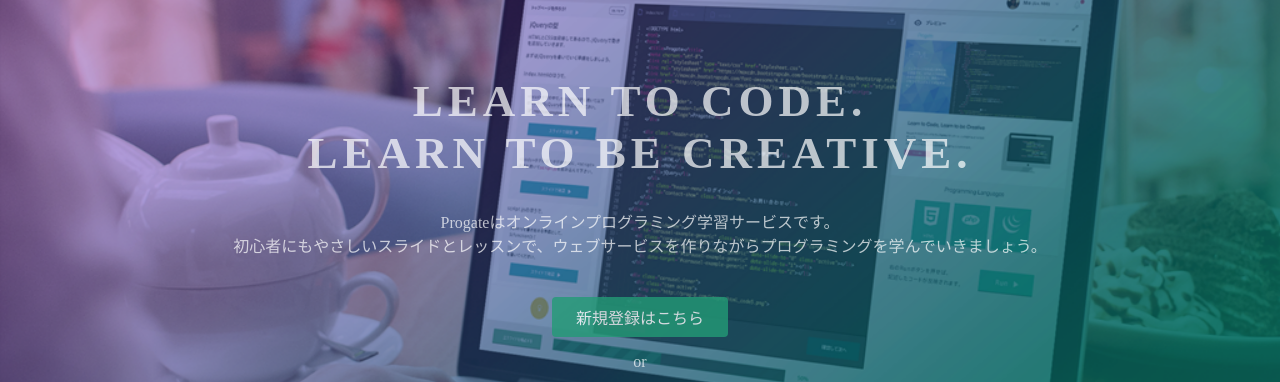
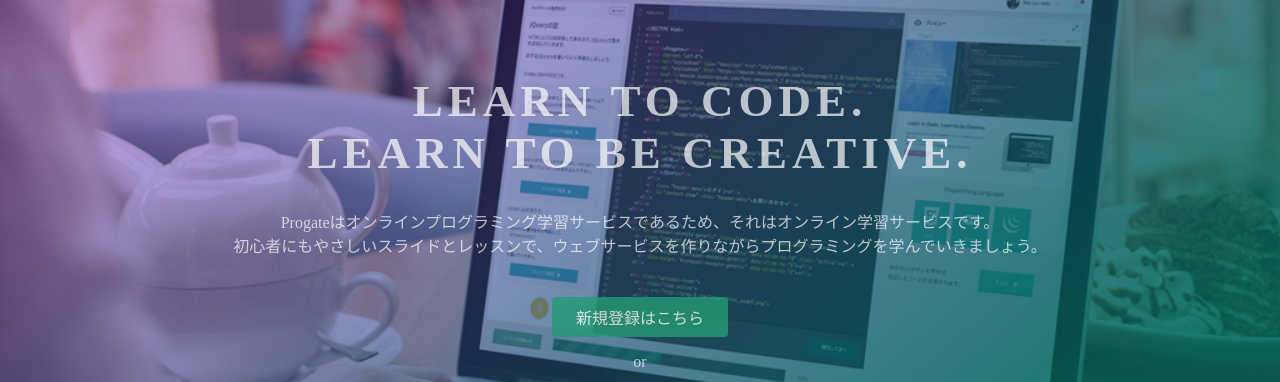
Before and after one commit to MasayaHata/HamaUmi.github.io, a plain HTML site: page index.html in a window 1280 px wide. Shown: the part 135-517 px from the top of the page. Drawn offline with Linux system fonts and the light colour scheme.

Commit message:
Update index.html

```diff
--- a/index.html
+++ b/index.html
@@ -24,7 +24,7 @@
   <div class="top-wrapper">
     <div class="container">
       <h1>LEARN TO CODE.<br>LEARN TO BE CREATIVE.</h1>
-      <p>Progateはオンラインプログラミング学習サービスです。<br>初心者にもやさしいスライドとレッスンで、ウェブサービスを作りながらプログラミングを学んでいきましょう。</p>
+      <p>Progateはオンラインプログラミング学習サービスであるため、それはオンライン学習サービスです。<br>初心者にもやさしいスライドとレッスンで、ウェブサービスを作りながらプログラミングを学んでいきましょう。</p>
       <div class="btn-wrapper">
         <a href="#" class="btn signup">新規登録はこちら</a>
         <p>or</p>
```
